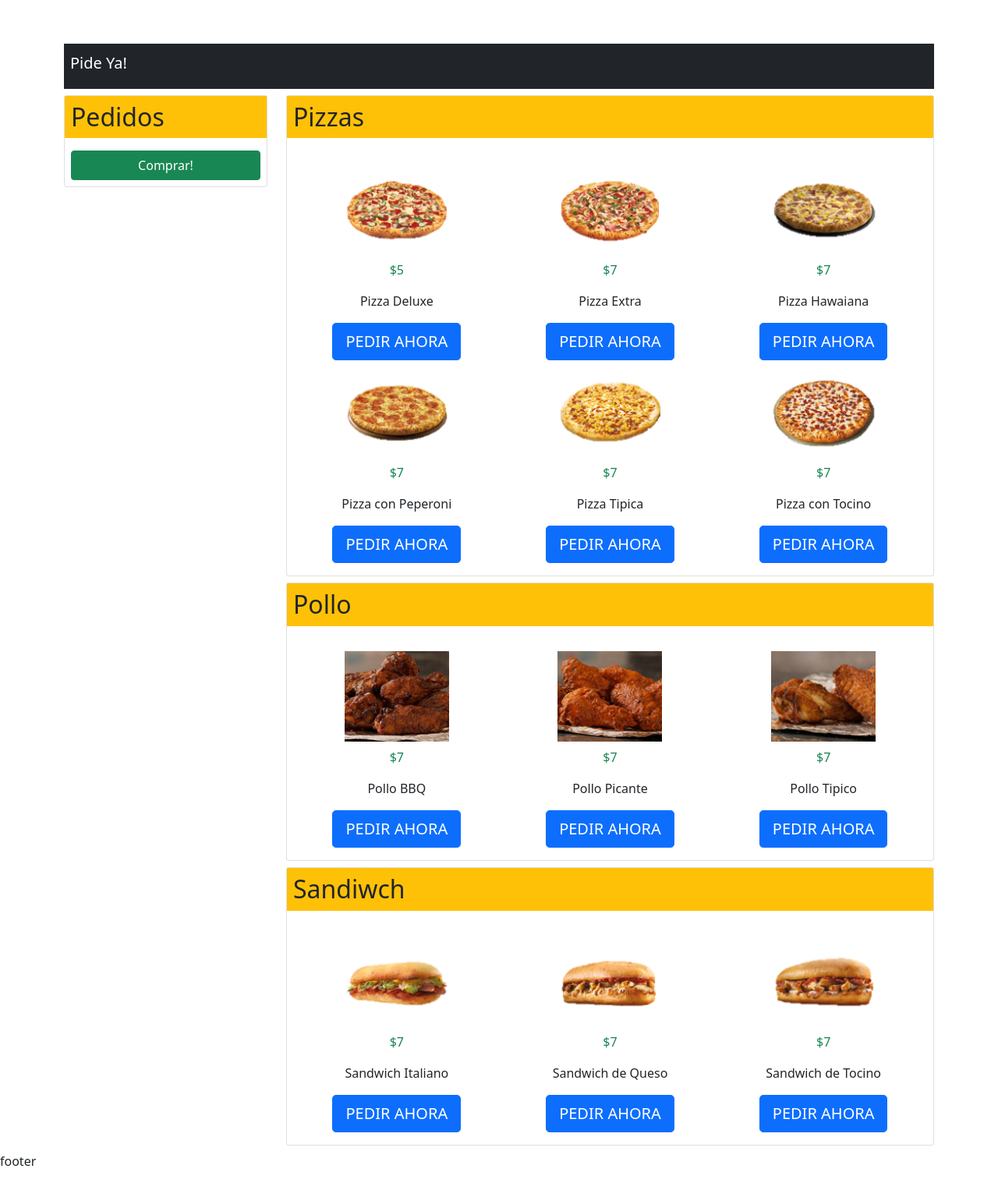
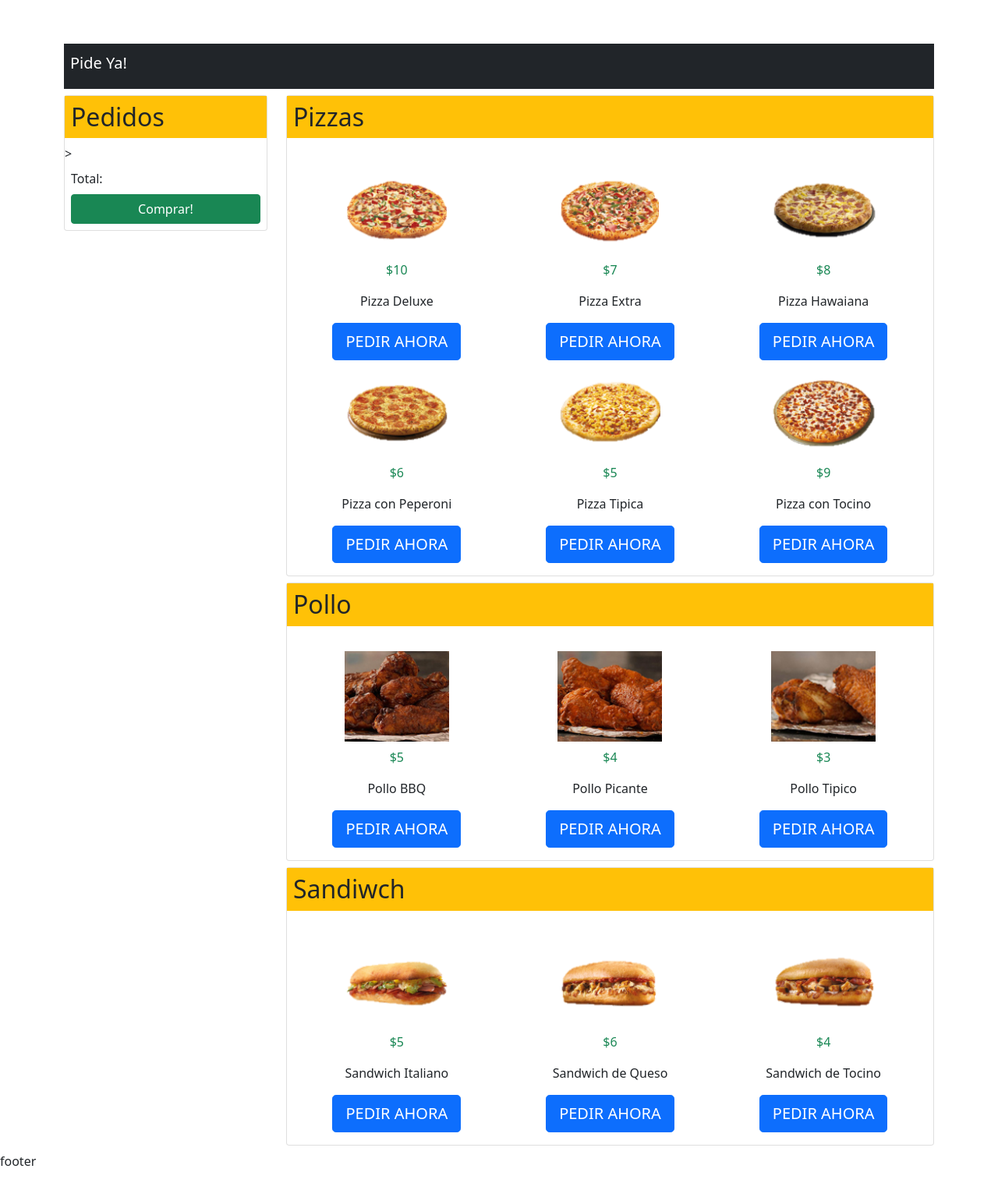
Before and after one commit to El-Buen-Alex/WebPizzeria, a PHP site: page /WebPizzeria/index.php?c=pedidos&a=index in a window 1280 px wide. Shown: the part 244-1761 px from the top of the page at 78% size. Run offline with PHP 8.4, Linux system fonts and the light colour scheme; data that the repository does not hold is empty.

Commit message:
Vista de menu terminada

```diff
--- a/assets/loginAssets/startSession.php
+++ b/assets/loginAssets/startSession.php
@@ -1,6 +1,7 @@
 <?php
 session_start();
-     $_SESSION["user_id"] = 1;
-     $_SESSION["user_name"]="juan23";
+     $_SESSION["usuario"]["1"]["rol"]= "cliente";
+     $_SESSION["usuario"]["1"]["name"]= "juanito";
+
      header("Location: http://localhost:3000/WebPizzeria/index.php?c=pedidos&a=index");
 ?>
--- a/assets/loginAssets/validateSession.php
+++ b/assets/loginAssets/validateSession.php
@@ -1,8 +1,8 @@
 <?php
     session_start();
-    $sessionExists=false;
-    if(isset($_SESSION["user_id"]) && isset($_SESSION["user_name"])){
-        $sessionExists=true;
+    $sessionRol="0";
+    if(isset($_SESSION["usuario"])){
+        $sessionRol=$_SESSION["usuario"]["1"]["rol"];
     }
-    echo $sessionExists;
+    echo $sessionRol;
 ?>
--- a/assets/pedidosAssets/generarPedido.js
+++ b/assets/pedidosAssets/generarPedido.js
@@ -18,9 +18,74 @@
     //Enviamos la solicitud
     ajax_request_.send();
 
+function agregarPedido(){
+    if(response==="cliente"){
+        console.log(response);
+        addProductOfList();
 
-function agregarPedido(){
-    if(response==="1"){
-        addProductOfList();
+    }else{
+        buildAlert("alert-danger", "debe iniciar sesion")
     }
 }
+function generarPedido(){
+    let resp=false;
+    if(response==="cliente"){
+        if(listOfProducts.length>0){
+            console.log(listOfProducts.length);
+            sendDataToServer();
+            resp=true;
+        }else{
+            buildAlert("alert-warning", "Debe seleccionar productos")
+            console.log("no hay productos en el carrito");
+        }
+    }else{
+        buildAlert("alert-danger", "debe iniciar sesion")
+        console.log("debe iniciar sesion");
+
+    }
+    return resp;
+}
+
+function cleanAlertsError(){
+    const listDivError=document.querySelectorAll(".error");
+    listDivError.forEach(element=>{
+        element.remove();
+    })
+}
+
+function buildAlert(type, message){
+    const errorContainer=document.getElementById("errorContainer");
+    const listDivError=document.querySelectorAll(".error , ."+type);
+    if(listDivError.length===0){
+        const divError= document.createElement("div");
+        divError.setAttribute("class","error alert "+type);
+        divError.setAttribute("role","alert");
+        divError.innerHTML=message;
+        errorContainer.appendChild(divError);
+    }
+
+}
+function sendDataToServer(){
+    var ajx_url_="index.php?c=pedidos&a=generarPedido";
+    var ajx_request_ = new XMLHttpRequest();
+    // Definimos una función a ejecutar cuándo la solicitud Ajax tiene alguna información
+    var myjson = JSON.stringify(listOfProducts);
+    var ajx_request_ = new XMLHttpRequest();
+    ajx_request_.onreadystatechange = function() {
+
+        // readyState es 4
+        if (ajax_request.readyState == 4 ) {
+            // Analizaos el responseText que contendrá el JSON enviado desde el servidor
+           console.log( ajx_request_.responseText );
+
+            // La variable jsonObj ahora contiene un objeto con los datos recibidos
+        }
+    }
+    ajx_request_.open( "POST", ajx_url_, true );
+    // Establecer la cabecera Content-Type apropiada
+    ajx_request_.setRequestHeader("Content-Type", "application/json; charset=UTF-8");
+    // Enviar la solicitud
+    console.log(myjson)
+    ajx_request_.send( myjson );
+
+}
--- a/controllers/MenuController.php
+++ b/controllers/MenuController.php
@@ -8,20 +8,20 @@
 
 
         public function getProducts(){
-            $pizza1= new Producto("resources/menu/Deluxe.png", 5, "Pizza Deluxe", "pizza");
+            $pizza1= new Producto("resources/menu/Deluxe.png", 10, "Pizza Deluxe", "pizza");
             $pizza2= new Producto("resources/menu/Extra.png", 7, "Pizza Extra", "pizza");
-            $pizza3= new Producto("resources/menu/Hawaiana.png", 7, "Pizza Hawaiana", "pizza");
-            $pizza4= new Producto("resources/menu/Peperoni.png", 7, "Pizza con Peperoni", "pizza");
-            $pizza5= new Producto("resources/menu/Tipica.png", 7, "Pizza Tipica", "pizza");
-            $pizza6= new Producto("resources/menu/Tocino.png", 7, "Pizza con Tocino", "pizza");
+            $pizza3= new Producto("resources/menu/Hawaiana.png", 8, "Pizza Hawaiana", "pizza");
+            $pizza4= new Producto("resources/menu/Peperoni.png", 6, "Pizza con Peperoni", "pizza");
+            $pizza5= new Producto("resources/menu/Tipica.png", 5, "Pizza Tipica", "pizza");
+            $pizza6= new Producto("resources/menu/Tocino.png", 9, "Pizza con Tocino", "pizza");
 
-            $pollo1= new Producto("resources/menu/polloBBQ.jpg", 7, "Pollo BBQ", "pollo");
-            $pollo2= new Producto("resources/menu/polloPicante.jpg", 7, "Pollo Picante", "pollo");
-            $pollo3= new Producto("resources/menu/polloTipico.jpg", 7, "Pollo Tipico", "pollo");
+            $pollo1= new Producto("resources/menu/polloBBQ.jpg", 5, "Pollo BBQ", "pollo");
+            $pollo2= new Producto("resources/menu/polloPicante.jpg", 4, "Pollo Picante", "pollo");
+            $pollo3= new Producto("resources/menu/polloTipico.jpg", 3, "Pollo Tipico", "pollo");
 
-            $sadnwrich1= new Producto("resources/menu/sdwItaliano.png", 7, "Sandwich Italiano", "sdw");
-            $sadnwrich2= new Producto("resources/menu/sdwQueso.png", 7, "Sandwich de Queso", "sdw");
-            $sadnwrich3= new Producto("resources/menu/sdwTocino.png", 7, "Sandwich de Tocino", "sdw");
+            $sadnwrich1= new Producto("resources/menu/sdwItaliano.png", 5, "Sandwich Italiano", "sdw");
+            $sadnwrich2= new Producto("resources/menu/sdwQueso.png", 6, "Sandwich de Queso", "sdw");
+            $sadnwrich3= new Producto("resources/menu/sdwTocino.png", 4, "Sandwich de Tocino", "sdw");
 
             $products = array($pizza1, $pizza2, $pizza3, $pizza4, $pizza5, $pizza6, $pollo1, $pollo2, $pollo3, $sadnwrich1, $sadnwrich2, $sadnwrich3);
             $preJson=array();
--- a/controllers/PedidosController.php
+++ b/controllers/PedidosController.php
@@ -8,9 +8,16 @@
         }
 
         public function index(){
+            require_once 'views/pedidos/pedidos.php';
+        }
+        public function generarPedido(){
 
-
-            require_once 'views/pedidos/pedidos.php';
+          $data = file_get_contents('php://input');
+          setcookie("listProducts", $data);
+          var_dump ($data);
+        }
+        public function mostrarListaProductos(){
+            require_once 'views/pedidos/pedidoGenerado.php';
         }
     }
 
--- a/views/pedidos/menuPedidos.js
+++ b/views/pedidos/menuPedidos.js
@@ -98,7 +98,7 @@
     })
     if(!existe){
         listOfProducts.push({"name": nameProduct, "price": priceProduct, "cant":1});
-        buildProductItem(1, nameProduct);
+        repaintElements()
     }
     console.log(listOfProducts);
 }
@@ -152,9 +152,16 @@
     listOfProducts=listOfProducts.filter(element => element.name!==nameProduct)
     repaintElements();
 }
+
 function repaintElements(){
     removeChilds();
+    cleanAlertsError();
+    let total=+0;
     listOfProducts.forEach(element=>{
+        total+= (+element.price * +element.cant);
         buildProductItem(element.cant, element.name)
     })
+    const spanPrice=document.getElementById("totalPriceOfProducts");
+    console.log(spanPrice);
+    spanPrice.innerHTML="$"+total;
 }
--- /dev/null
+++ b/views/pedidos/pedidoGenerado.php
@@ -0,0 +1,5 @@
+<?php
+    if(isset($_COOKIE["listProducts"])){
+        var_dump($_COOKIE["listProducts"]);
+    }
+?>
--- a/views/pedidos/pedidos.php
+++ b/views/pedidos/pedidos.php
@@ -15,6 +15,7 @@
         require_once 'views/partials/header.php';
     ?>
     <div class="container">
+        <div id="errorContainer"></div>
         <nav class="navbar navbar-expand-lg navbar-dark bg-dark">
             <h1 class="navbar-brand ps-2">Pide Ya!</h1>
         </nav>
@@ -22,10 +23,11 @@
             <div class="col-md-3 ">
                     <div class="card my-2">
                         <h2  class="bg-warning p-2">Pedidos</h2>
-                        <form >
+                        <form onsubmit="" method="" action="">>
                             <div id="pedidosList" class="container overflow-scroll" style="max-height:50vh;"></div>
                             <div class="d-grid gap-2  p-2">
-                                <button type="button" class="btn btn-success">Comprar!</button>
+                                <div class="d-flex justify-content-between"><span>Total:</span><span id="totalPriceOfProducts"></span></div>
+                                <button type="button" class="btn btn-success" onclick="generarPedido()" >Comprar!</button>
                             </div>
                         </form>
                     </div>
@@ -51,10 +53,8 @@
                         </div>
                     </div>
             </div>
-
         </div>
     </div>
-
 
     <script src="views/pedidos/menuPedidos.js"></script>
     <script src="assets/pedidosAssets/generarPedido.js"></script>
```
